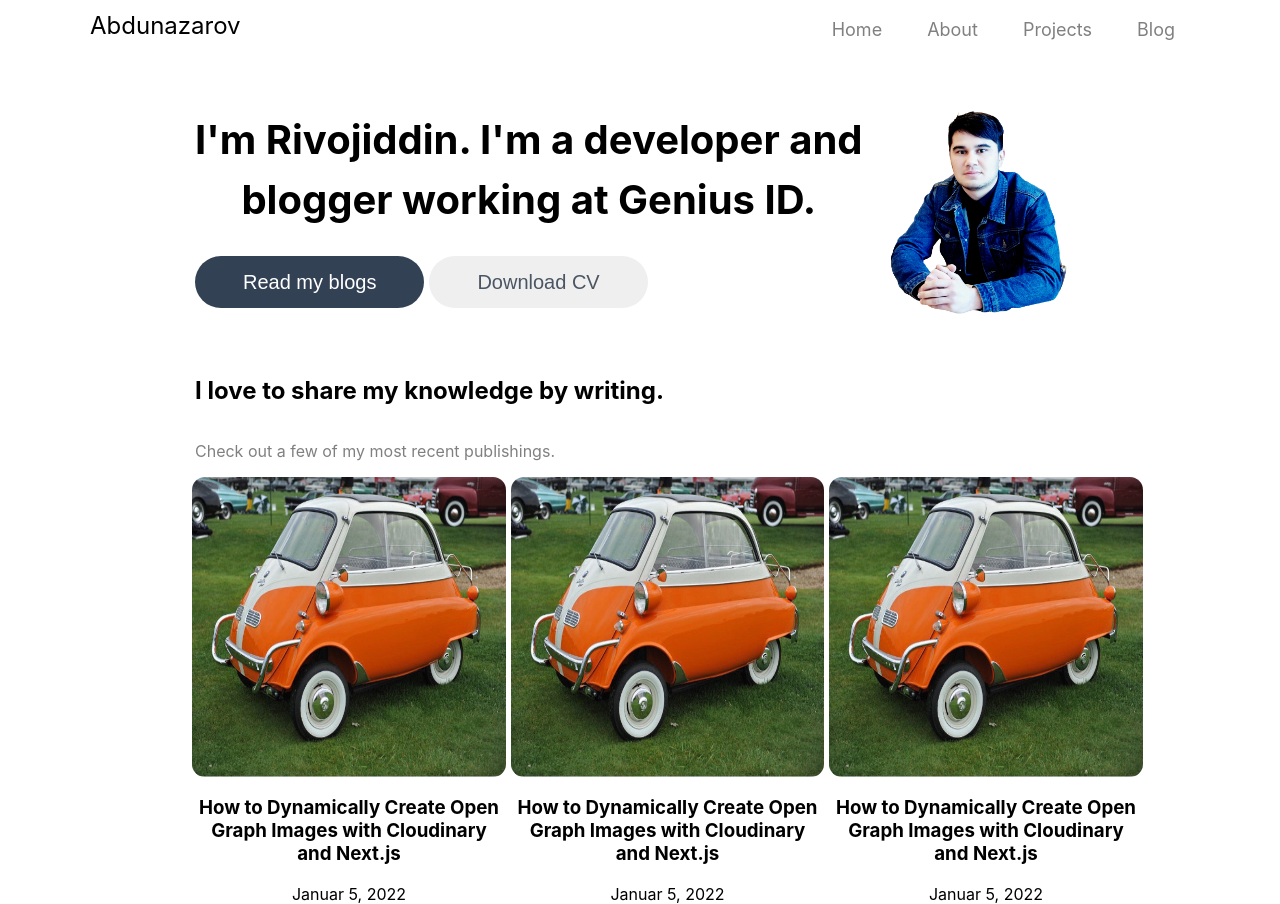
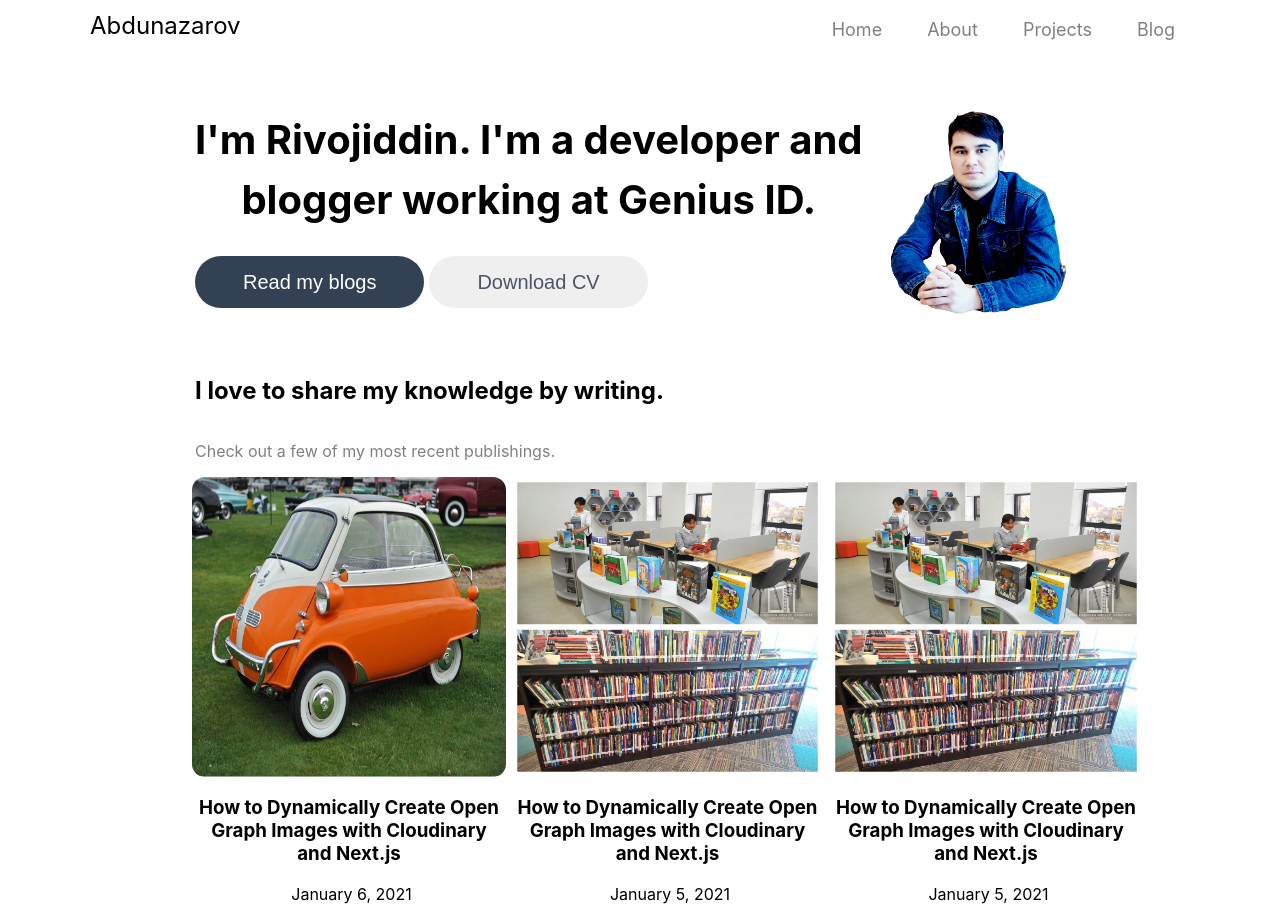
Before and after one commit to din0497/portfolio, a React (Create React App) app: page /home in a window 1280 px wide. Built offline with nearby package versions, Linux system fonts and the light colour scheme.

Commit message:
home is completed

```diff
--- a/src/App.css
+++ b/src/App.css
@@ -10,5 +10,11 @@
   max-width: 1100px;
   align-items: center;
   box-sizing: border-box;
-  padding-left: 55px
+  padding-left: 55px;
 }
+
+@media only screen and (max-width: 800px) {
+  .Container {
+    padding-left: 30px;
+  }
+}
--- a/src/commons/Blog.js
+++ b/src/commons/Blog.js
@@ -1,13 +1,13 @@
 import { BlogCart, Img, Title } from "./style";
-import img from "../assets/img1.jpg";
-const Blog = () => {
+const Blog = ({ img, title, date }) => {
+  console.log();
   return (
     <BlogCart>
       <Img src={img} />
-      <Title>
-        How to Dynamically Create Open Graph Images with Cloudinary and Next.js
-      </Title>
-      <span>Januar 5, 2022</span>
+      <div>
+        <Title>{title}</Title>
+        <span style={{marginLeft:'5px'}}>{date}</span>
+      </div>
     </BlogCart>
   );
 };
--- a/src/commons/style.js
+++ b/src/commons/style.js
@@ -4,6 +4,9 @@ export const BlogCart = styled.div`
   display: flex;
   flex-direction: column;
   width: 30%;
+  @media only screen and (max-width: 600px) {
+    width: 81%;
+  }
 `;
 
 export const Img = styled.img`
--- a/src/components/Home/ShortIntro.js
+++ b/src/components/Home/ShortIntro.js
@@ -25,7 +25,7 @@ const ShortIntro = () => {
           </h1>
           <ButtonWrapper>
             <Link to="/blog">
-              <Button type={true}>Read my blogs</Button>
+              <Button type='true'>Read my blogs</Button>
             </Link>
             <Link to="#">
               <Button>Download CV</Button>
--- a/src/components/Home/style.js
+++ b/src/components/Home/style.js
@@ -48,6 +48,10 @@ export const Container = styled.div`
   display: flex;
   flex-direction: column;
   padding-left: 50px;
+  @media only screen and (max-width: 800px) {
+    padding-left: 0;
+
+  }
 `;
 export const MiniContainer = styled.div`
   display: flex;
--- a/src/pages/Home.js
+++ b/src/pages/Home.js
@@ -1,15 +1,45 @@
 import Blog from "../commons/Blog";
 import ShortIntro from "../components/Home/ShortIntro";
 import { BlogCartContainer } from "./style";
+import img1 from "../assets/img1.jpg";
+import img from "../assets/img.jpg";
+
+let blogs = [
+  {
+    img: img1,
+    title:
+      "How to Dynamically Create Open Graph Images with Cloudinary and Next.js",
+    date: "January 6, 2021",
+  },
+  {
+    img: img,
+    title:
+      "How to Dynamically Create Open Graph Images with Cloudinary and Next.js",
+    date: "January 5, 2021",
+  },
+  {
+    img: img,
+    title:
+      "How to Dynamically Create Open Graph Images with Cloudinary and Next.js",
+    date: "January 5, 2021",
+  },
+];
 
 const Home = () => {
   return (
     <>
       <ShortIntro />
       <BlogCartContainer>
-        <Blog />
-        <Blog />
-        <Blog />
+        {blogs.map((blog, i) => {
+          return (
+            <Blog
+              key={i}
+              img={blog.img}
+              title={blog.title}
+              date={blog.date}
+            />
+          );
+        })}
       </BlogCartContainer>
     </>
   );
--- a/src/pages/style.js
+++ b/src/pages/style.js
@@ -9,4 +9,9 @@ export const BlogCartContainer = styled.div`
  min-width: 100%;
  width: 100%;
  gap: 5px;
+
+ @media only screen and (max-width: 600px) {
+   flex-direction: column;
+
+  }
 `
```
